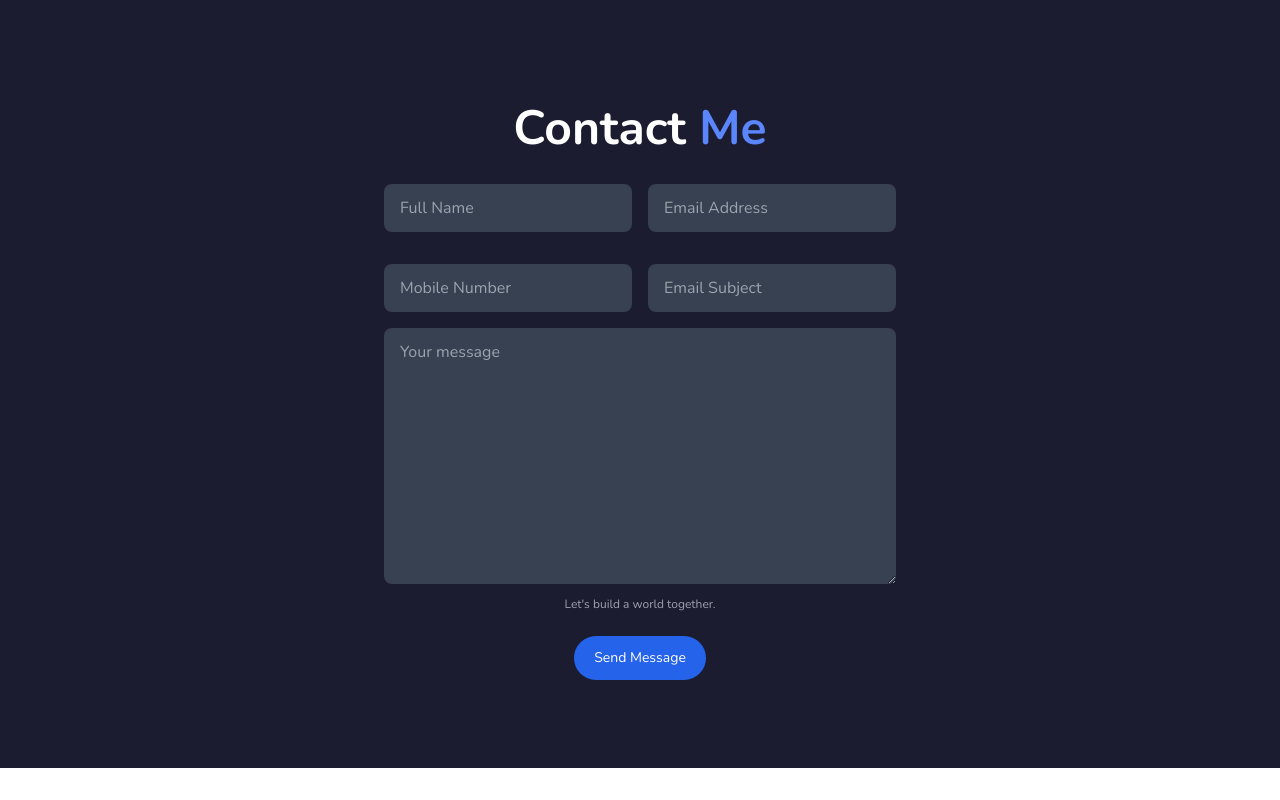
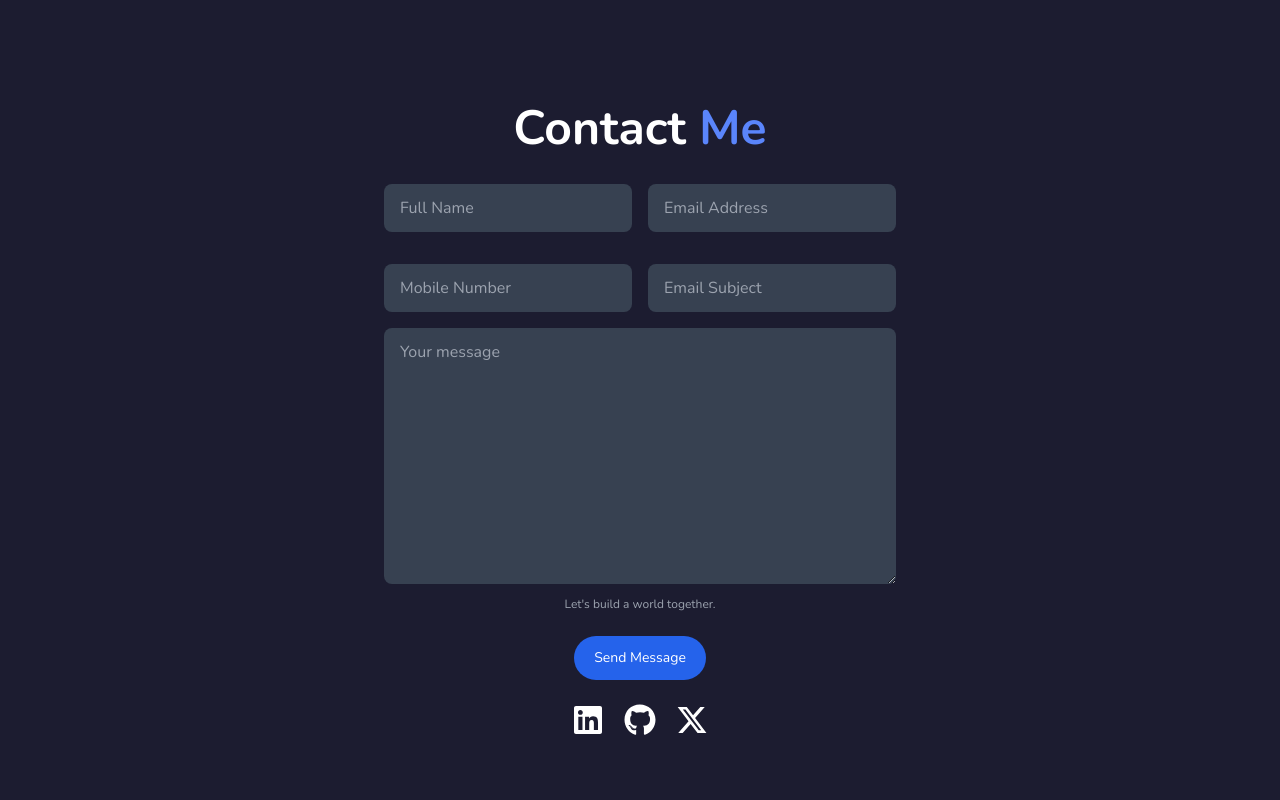
Before and after one commit to vishnuvardhanvaka/Portfolio, a Next.js app: page / in a window 1280 px wide. Shown: the part 3494-4294 px from the top of the page. Before the commit the page ends 4262 px from the top, so only its background shows below. Built offline with nearby package versions, Linux system fonts and the light colour scheme.

Commit message:
added projects and footer but projects icon has error

```diff
--- /dev/null
+++ b/src/app/components/Footer.tsx
@@ -0,0 +1,16 @@
+"use client"
+import { FaLinkedin } from "react-icons/fa";
+import { FaGithub } from "react-icons/fa";
+import { FaXTwitter } from "react-icons/fa6";
+import Link from "next/link";
+
+export default function Footer(){
+    return(
+        <div className="flex items-center justify-center gap-x-5">
+            <Link href="https://www.linkedin.com/in/vishnuvardhanvaka/" target="_blank"><FaLinkedin className="w-8 h-8" /></Link>
+            <Link href="https://github.com/vishnuvardhanvaka/" target="_blank"><FaGithub className="w-8 h-8" /></Link>
+            <Link href="https://twitter.com/vishnuvaka1" target="_blank"><FaXTwitter className="w-8 h-8" /></Link>
+
+        </div>
+    )
+}
--- a/src/app/components/Projects.tsx
+++ b/src/app/components/Projects.tsx
@@ -53,9 +53,7 @@ export default function Projects() {
                                         <h1 className="text-2xl font-bold">{project.title}</h1>
                                         <div className="flex items-center gap-5">
                                             {project.tech.map((Icon, index) => {
-                                                return (
-                                                    <Icon className="w-8 h-8" />
-                                                )
+                                                return <Icon key={index} className="w-8 h-8" />
                                             })}
                                         </div>
                                     </div>
--- a/src/app/page.tsx
+++ b/src/app/page.tsx
@@ -7,6 +7,7 @@ import animationData from '../../public/aiCircute.json'
 import { Button } from "../components/ui/moving-border";
 import Skills from './components/Skills';
 import Projects from './components/Projects';
+import Footer from './components/Footer';
 import {
     SiReact,
 
@@ -242,9 +243,9 @@ export default function portfolio() {
                             Send Message
                         </button>
                     </div>
+                    <Footer />
                 </div>
             </div>
-
 
 
 
```
